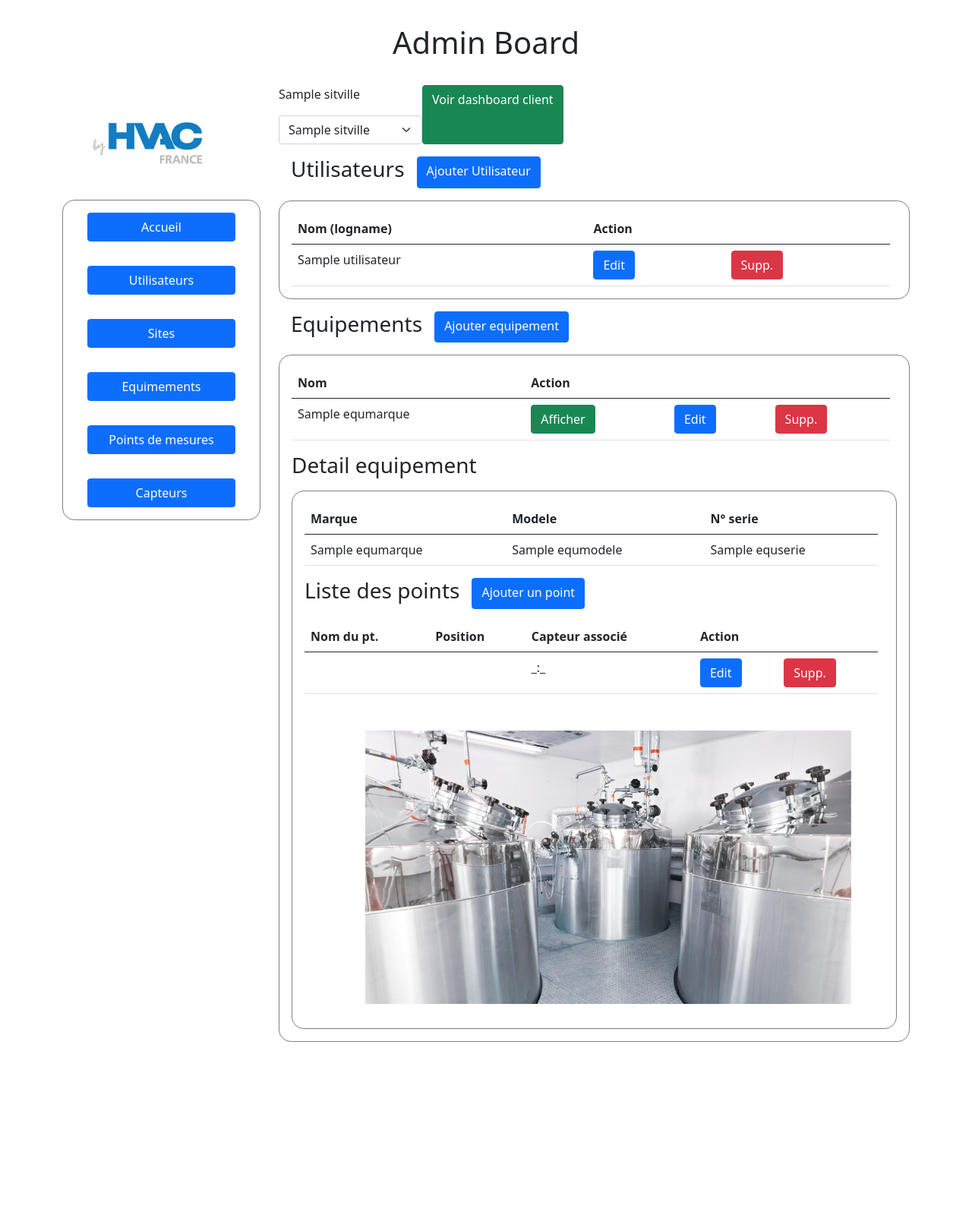
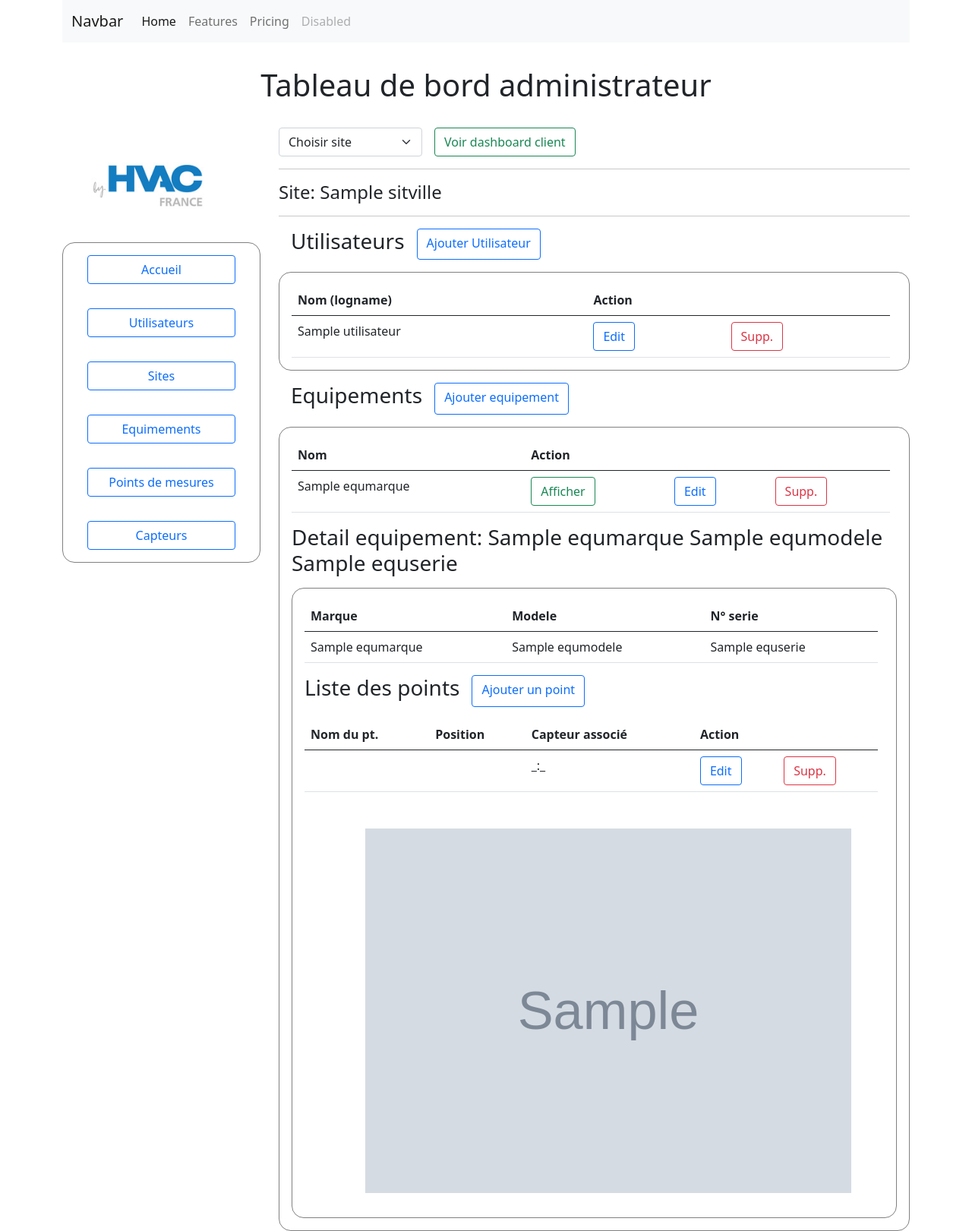
Before and after one commit to loclose-red/EPM-serv-symf, a Symfony app: template templates/admin/adminboard.html.twig in a window 1280 px wide. Shown: the whole page at 76% size. Before the commit the page ends 1372 px from the top, so only its background shows below. Run offline with Twig, Linux system fonts and the light colour scheme; the template is opened without the code that fills it: most values are stand-ins (such as "Sample title", 1, 10 or a date in 2020); grey boxes marked "Sample" are stand-in pictures; some libraries are stand-ins or nearby versions.

Commit message:
amelioration dashb admin et dashb customer

```diff
--- a/templates/admin/adminboard.html.twig
+++ b/templates/admin/adminboard.html.twig
@@ -29,9 +29,13 @@
     .trancheSelection {
       display: flex;
     }
+    .trancheSelection form {
+      margin-right: 1rem;
+    }
     h3 {
       margin-right: 1rem;
     }
+
     .titreUtilisateur {
       display: flex;
       margin: 1rem;
@@ -84,40 +88,46 @@
     }
   </style>
   <div class="example-wrapper">
-    <h1>Admin Board</h1>
+    <h1>Tableau de bord administrateur</h1>
   </div>
   <main class="row">
 
     <div class="menuGauche col-3">
       <img src="{{ asset('images/HVAC_logo.jpg') }}" alt="image logo HVAC"/>
       <div class="blocBoutons">
-        <a href="" class="btn btn-primary">Accueil</a>
-        <a href="" class="btn btn-primary">Utilisateurs</a>
-        <a href="" class="btn btn-primary">Sites</a>
-        <a href="" class="btn btn-primary">Equimements</a>
-        <a href="" class="btn btn-primary">Points de mesures</a>
-        <a href="" class="btn btn-primary">Capteurs</a>
+        <a href="" class="btn btn-outline-primary">Accueil</a>
+        <a href="" class="btn btn-outline-primary">Utilisateurs</a>
+        <a href="" class="btn btn-outline-primary">Sites</a>
+        <a href="" class="btn btn-outline-primary">Equimements</a>
+        <a href="" class="btn btn-outline-primary">Points de mesures</a>
+        <a href="" class="btn btn-outline-primary">Capteurs</a>
       </div>
     </div>
 
     <div class="pageDroite col-9">
       <div class="trancheSelection">
         <form action="" method="POST">
-          <p>{{siteSelect.sitville}}</p>
           <select class="form-select" id='select_site' name='postSiteId' onchange="this.form.submit()">
-            <option name='choisir' value='null'>{{siteSelect.sitville}}</option>
+            <option name='choisir' value='null'>Choisir site</option>
             {% for site in sites %}
               <option name='{{site.sitville}}' value='{{ site.id }}'>Site:{{ site.sitville }}</option>
             {% endfor %}
           </select>
         </form>
-        <a href="" class="btn btn-success">Voir dashboard client</a>
+        <div>
+          <a href="" class="btn btn-outline-success">Voir dashboard client</a>
+        </div>
       </div>
-
+      <hr>
+      <div class="titreSite">
+        <h4>Site:
+          {{siteSelect.sitville}}</h4>
+      </div>
+      <hr>
       <div class="trancheUtilisateurs">
         <div class="titreUtilisateur">
           <h3>Utilisateurs</h3>
-          <a href="" class="btn btn-primary">Ajouter Utilisateur</a>
+          <a href="" class="btn btn-outline-primary">Ajouter Utilisateur</a>
         </div>
 
         <div class="blocTableauUtilisateur">
@@ -134,10 +144,10 @@
                 <tr>
                   <td>{{utilisateur.logname}}</td>
                   <td>
-                    <a href="" class="btn btn-primary">Edit</a>
+                    <a href="" class="btn btn-outline-primary">Edit</a>
                   </td>
                   <td>
-                    <a href="" class="btn btn-danger">Supp.</a>
+                    <a href="" class="btn btn-outline-danger">Supp.</a>
                   </td>
                 </tr>
               {% endfor %}
@@ -150,7 +160,7 @@
       <div class="trancheEquipements">
         <div class="blocTitreEquipement">
           <h3>Equipements</h3>
-          <a href="" class="btn btn-primary">Ajouter equipement</a>
+          <a href="" class="btn btn-outline-primary">Ajouter equipement</a>
         </div>
         <div class="blocEquipement">
           <div class="tableauEquipements">
@@ -170,15 +180,15 @@
                     <td>{{equipement.equmarque}}</td>
                     <td>
                       <form action="">
-                        <button class="btn btn-success" type="submit" formaction="" formmethod="post" value="{{equipement.id}}" name="postEquId">Afficher</button>
+                        <button class="btn btn-outline-success" type="submit" formaction="" formmethod="post" value="{{equipement.id}}" name="postEquId">Afficher</button>
                       </form>
                       {# <a href="" class="btn btn-primary">Afficher</a> #}
                     </td>
                     <td>
-                      <a href="" class="btn btn-primary">Edit</a>
+                      <a href="" class="btn btn-outline-primary">Edit</a>
                     </td>
                     <td>
-                      <a href="" class="btn btn-danger">Supp.</a>
+                      <a href="" class="btn btn-outline-danger">Supp.</a>
                     </td>
                   </tr>
                 {% endfor %}
@@ -186,7 +196,10 @@
               </tbody>
             </table>
           </div>
-          <h3>Detail equipement</h3>
+          <h3>Detail equipement:
+            {{DetailEquipement.equmarque}}
+            {{DetailEquipement.equmodele}}
+            {{DetailEquipement.equserie}}</h3>
           <div class="blocDetailEquipement">
             <div class="detailEquipHead">
               <table class="table">
@@ -209,7 +222,7 @@
             </div>
             <div class="titreListePoints">
               <h3>Liste des points</h3>
-              <a href="" class="btn btn-primary">Ajouter un point</a>
+              <a href="" class="btn btn-outline-primary">Ajouter un point</a>
             </div>
             <div class="tableauDesPoints">
               <table class="table">
@@ -230,10 +243,10 @@
                       <td>{{UnPtMesAvecCapteur[0].ptmesposition}}</td>
                       <td>{{UnPtMesAvecCapteur[1].capmarque}}_:_{{UnPtMesAvecCapteur[1].capserie}}</td>
                       <td>
-                        <a href="" class="btn btn-primary">Edit</a>
+                        <a href="" class="btn btn-outline-primary">Edit</a>
                       </td>
                       <td>
-                        <a href="" class="btn btn-danger">Supp.</a>
+                        <a href="" class="btn btn-outline-danger">Supp.</a>
                       </td>
                     </tr>
                   {% endfor %}
@@ -241,7 +254,7 @@
               </table>
             </div>
             <div class="imageEquipement">
-              <img src="{{ asset('images/machine-production-1.jpg') }}" alt="Symfony!"/>
+              <img src="{{ asset('images/'~DetailEquipement.equphoto1) }}" alt="photo equipement"/>
             </div>
           </div>
         </div>
--- a/templates/base.html.twig
+++ b/templates/base.html.twig
@@ -21,6 +21,24 @@
     {% endblock %}
 
   </head>
+  <header>
+    <nav class="navbar navbar-expand-lg navbar-light bg-light">
+      <div class="container-fluid">
+        <a class="navbar-brand" href="#">Navbar</a>
+        <button class="navbar-toggler" type="button" data-bs-toggle="collapse" data-bs-target="#navbarNavAltMarkup" aria-controls="navbarNavAltMarkup" aria-expanded="false" aria-label="Toggle navigation">
+          <span class="navbar-toggler-icon"></span>
+        </button>
+        <div class="collapse navbar-collapse" id="navbarNavAltMarkup">
+          <div class="navbar-nav">
+            <a class="nav-link active" aria-current="page" href="#">Home</a>
+            <a class="nav-link" href="#">Features</a>
+            <a class="nav-link" href="#">Pricing</a>
+            <a class="nav-link disabled" href="#" tabindex="-1" aria-disabled="true">Disabled</a>
+          </div>
+        </div>
+      </div>
+    </nav>
+  </header>
   <body class="container">
     {% block body %}{% endblock %}
   </body>
```
Also changed, not shown: assets/styles/app.css (+42 -3 lines), src/Controller/Admin/AdminBoardController.php (+2 -5 lines), src/Controller/Customer/CustomerboardController.php (+69 -1 lines), templates/customer/customerboard.html.twig (+48 -10 lines), templates/home.html.twig (+26 -9 lines), public/images/graph_tempe.png (added), public/images/hvac-1.jpg (added), public/images/hvac-photo-article-1.jpg (added), public/images/hvac-photo-article-2.png (added).
